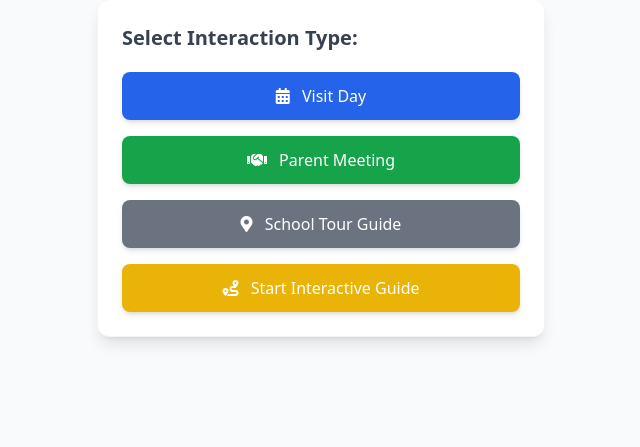
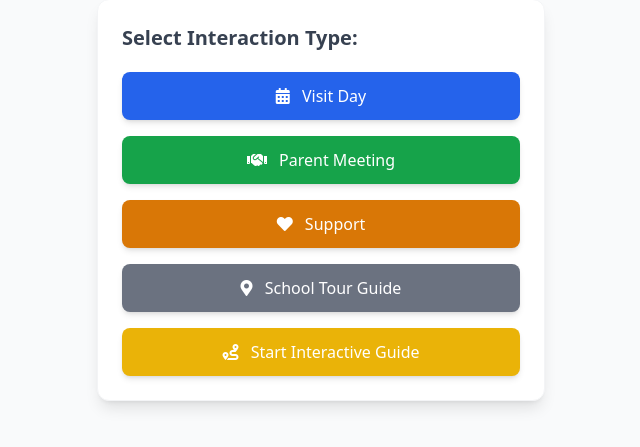
Before and after one commit to AIME-LOIC/MYSCHOOL, a FastAPI app: template templates/index.html in a window 1280 px wide. Shown: the part 177-624 px from the top of the page, without its empty margins (319-959 px from the left). Run offline with FastAPI, Linux system fonts and the light colour scheme; the template is opened without the code that fills it: most values are stand-ins (such as "Sample title", 1, 10 or a date in 2020); parts of the project's set-up code (start-up, migrations or seed data) failed here and were passed over; some libraries are stand-ins or nearby versions.

Commit message:
new button added

```diff
--- a/app.py
+++ b/app.py
@@ -448,7 +448,7 @@ import requests
 import os
 
 def keep_awake():
-    url = os.environ.get("RENDER_URL", "https://myschool-web-rw.onrender.com")  # set your deployed URL in env variables
+    url = os.environ.get("RENDER_URL", "https://myschool-rw-web.onrender.com")  # set your deployed URL in env variables
     while True:
         try:
             requests.get(url)
--- /dev/null
+++ b/qr_code.py
@@ -0,0 +1,3 @@
+import qrcode as qr
+url="https://myschool-rw-web.onrender.com/sos/parentportal"
+qr.make(url).save("qr_code.png")
--- a/templates/index.html
+++ b/templates/index.html
@@ -111,6 +111,9 @@
                 <button id="btn-parent-meeting" onclick="selectType('parent_meeting')" class="w-full py-3 px-6 bg-green-600 hover:bg-green-700 text-white font-medium rounded-lg transition duration-150 ease-in-out shadow-md hover:shadow-lg">
                     <i class="fas fa-handshake mr-2"></i> Parent Meeting
                 </button>
+                <button id="btn-support" onclick="openDonationModal()" class="w-full py-3 px-6 bg-amber-600 hover:bg-amber-700 text-white font-medium rounded-lg transition duration-150 ease-in-out shadow-md hover:shadow-lg">
+                    <i class="fas fa-heart mr-2"></i> Support
+                </button>
                 <button id="btn-tour-guide" onclick="showTourGuide()" class="w-full py-3 px-6 bg-gray-500 hover:bg-gray-600 text-white font-medium rounded-lg transition duration-150 ease-in-out shadow-md hover:shadow-lg">
                     <i class="fas fa-map-marker-alt mr-2"></i> School Tour Guide
                 </button>
@@ -155,7 +158,7 @@
             </div>
 
             <div id="movement-section" class="hidden border border-blue-100 bg-blue-50 rounded-lg p-4 mb-4">
-                <label for="movement-method" class="block text-sm font-semibold text-gray-700 mb-2">Method of movement (SOS only)</label>
+                <label for="movement-method" class="block text-sm font-semibold text-gray-700 mb-2">Method of movement</label>
                 <select id="movement-method" onchange="onMovementMethodChange()" class="w-full p-2 border border-gray-300 rounded-lg focus:ring-blue-500 focus:border-blue-500">
                     <option value="">Select movement method</option>
                     <option value="with_car">By private car</option>
@@ -163,7 +166,7 @@
                 </select>
                 <div id="plate-number-wrap" class="hidden mt-3">
                     <label for="plate-number" class="block text-sm font-semibold text-gray-700 mb-1">Plate number</label>
-                    <input type="text" id="plate-number" oninput="validateSubmitState()" placeholder="e.g. UBA 123A" class="w-full p-2 border border-gray-300 rounded-lg focus:ring-blue-500 focus:border-blue-500">
+                    <input type="text" id="plate-number" oninput="validateSubmitState()" placeholder="e.g. REA 123A" class="w-full p-2 border border-gray-300 rounded-lg focus:ring-blue-500 focus:border-blue-500">
                 </div>
             </div>
 
@@ -188,6 +191,51 @@
         </div>
     </div>
 
+    <div id="donation-modal" class="hidden fixed inset-0 z-[120] flex items-center justify-center p-4">
+        <div class="absolute inset-0 bg-black/50" onclick="closeDonationModal()"></div>
+        <div class="relative w-full max-w-xl rounded-2xl bg-white shadow-2xl p-6">
+            <h3 class="text-xl font-bold text-gray-900 mb-3">Thanks For Visiting</h3>
+            <p class="text-sm text-gray-700 leading-6">
+                ITEME CHARITY FAMILY IS A CHARITY FAMILY THAT HELP KID IN NEED BUT WE ARE STILL IN THE START AND WE NEED SUPPORT.
+            </p>
+            <p class="text-sm text-gray-700 leading-6 mt-2">
+                IF YOU FEEL LIKE YOU WANT TO HELP, CLICK THE LINK BELOW.
+            </p>
+
+            <div class="mt-4">
+                <a href="javascript:void(0)" onclick="openSupportPopup()" class="text-blue-700 font-semibold underline">Give your support</a>
+            </div>
+
+            <div class="mt-5 flex gap-3">
+                <button onclick="closeDonationModal()" class="px-4 py-2 bg-gray-200 text-gray-700 rounded-lg hover:bg-gray-300 font-semibold">Close</button>
+            </div>
+        </div>
+    </div>
+
+    <div id="support-popup" class="hidden fixed inset-0 z-[121] flex items-center justify-center p-4">
+        <div class="absolute inset-0 bg-black/50" onclick="closeSupportPopup()"></div>
+        <div class="relative w-full max-w-xl rounded-2xl bg-white shadow-2xl p-6">
+            <h3 class="text-xl font-bold text-gray-900 mb-3">Give Your Support</h3>
+            <div class="mt-2">
+                <label for="donation-amount" class="block text-sm font-semibold text-gray-700 mb-1">Amount</label>
+                <input id="donation-amount" type="number" min="1" step="1" placeholder="Enter amount" oninput="updateDonationLinkPreview()" class="w-full p-2 border border-gray-300 rounded-lg focus:ring-blue-500 focus:border-blue-500">
+            </div>
+            <div class="mt-3">
+                <label for="donation-company" class="block text-sm font-semibold text-gray-700 mb-1">Company</label>
+                <select id="donation-company" onchange="updateDonationLinkPreview()" class="w-full p-2 border border-gray-300 rounded-lg focus:ring-blue-500 focus:border-blue-500">
+                    <option value="airtel">Airtel</option>
+                    <option value="mtn">MTN</option>
+                </select>
+            </div>
+            <p id="donation-ussd-preview" class="mt-3 text-xs text-gray-500"></p>
+
+            <div class="mt-5 flex gap-3">
+                <button onclick="startDonationUSSD()" class="px-4 py-2 bg-blue-600 text-white rounded-lg hover:bg-blue-700 font-semibold">Open Phone USSD</button>
+                <button onclick="closeSupportPopup()" class="px-4 py-2 bg-gray-200 text-gray-700 rounded-lg hover:bg-gray-300 font-semibold">Close</button>
+            </div>
+        </div>
+    </div>
+
     <script>
         let selectedType = '';
         let selectedStudentId = null;
@@ -195,6 +243,10 @@
         let schoolname = "{{ school_name }}";
         let schoolCode = "{{ school_code }}";
         const isSOSSchool = (schoolCode || '').trim().toLowerCase() === 'sos' || (schoolname || '').trim().toLowerCase().includes('sos');
+        const donationUSSDTemplates = {
+            airtel: "*182*8*1*0780000000*{amount}#",
+            mtn: "*182*8*1*0780000000*{amount}#"
+        };
 
         // --- DOM Elements ---
         const mainContent = document.getElementById('main-content');
@@ -518,6 +570,7 @@
     submitBtn.classList.add('animate-pulse');
     feedbackEl.innerText = '';
 
+    let shouldShowDonationModal = false;
     try {
         const formData = new FormData();
         formData.append('student_id', selectedStudentId);
@@ -540,12 +593,14 @@
             feedbackEl.innerText = 'Success! Your request has been recorded.';
             feedbackEl.classList.remove('text-red-500');
             feedbackEl.classList.add('text-green-600');
+            shouldShowDonationModal = isSOSSchool;
         } else {
             // Hide "Already recorded today" message from parents - only show success
             if (data.message === 'Already recorded today') {
                 feedbackEl.innerText = 'Success! Your request has been recorded.';
                 feedbackEl.classList.remove('text-red-500');
                 feedbackEl.classList.add('text-green-600');
+                shouldShowDonationModal = isSOSSchool;
             } else {
                 feedbackEl.innerText = `Submission failed: ${data.message || 'Server error'}`;
                 feedbackEl.classList.remove('text-green-600');
@@ -568,8 +623,63 @@
         document.getElementById('student-results').innerHTML =
             '<p id="search-prompt" class="p-3 text-gray-400 italic text-sm">Start typing a student\'s name...</p>';
         validateSubmitState();
-        setTimeout(goBackToChoice, 1500);
+        if (shouldShowDonationModal) {
+            setTimeout(openDonationModal, 500);
+        } else {
+            setTimeout(goBackToChoice, 1500);
+        }
     }
+}
+function openDonationModal() {
+    document.getElementById('support-popup').classList.add('hidden');
+    document.getElementById('donation-modal').classList.remove('hidden');
+}
+
+function openSupportPopup() {
+    document.getElementById('donation-modal').classList.add('hidden');
+    document.getElementById('support-popup').classList.remove('hidden');
+    document.getElementById('donation-amount').value = '';
+    document.getElementById('donation-company').value = 'airtel';
+    updateDonationLinkPreview();
+}
+
+function closeDonationModal() {
+    document.getElementById('donation-modal').classList.add('hidden');
+    document.getElementById('support-popup').classList.add('hidden');
+    goBackToChoice();
+}
+
+function closeSupportPopup() {
+    document.getElementById('support-popup').classList.add('hidden');
+    goBackToChoice();
+}
+
+function updateDonationLinkPreview() {
+    const raw = document.getElementById('donation-amount').value;
+    const amount = parseInt(raw, 10);
+    const company = document.getElementById('donation-company').value;
+    const preview = document.getElementById('donation-ussd-preview');
+    if (!amount || amount <= 0) {
+        preview.innerText = 'Enter an amount to generate the USSD link.';
+        return;
+    }
+    const template = donationUSSDTemplates[company] || donationUSSDTemplates.airtel;
+    const ussd = template.replace('{amount}', String(amount));
+    preview.innerText = `${company.toUpperCase()} USSD: ${ussd}`;
+}
+
+function startDonationUSSD() {
+    const raw = document.getElementById('donation-amount').value;
+    const amount = parseInt(raw, 10);
+    const company = document.getElementById('donation-company').value;
+    if (!amount || amount <= 0) {
+        alert('Please enter a valid amount first.');
+        return;
+    }
+    const template = donationUSSDTemplates[company] || donationUSSDTemplates.airtel;
+    const ussd = template.replace('{amount}', String(amount));
+    const dial = `tel:${ussd.replace('#', '%23')}`;
+    window.location.href = dial;
 }
 function onMovementMethodChange() {
     const movementMethod = document.getElementById('movement-method').value;
```
Also changed, not shown: qr_code.png (added).
